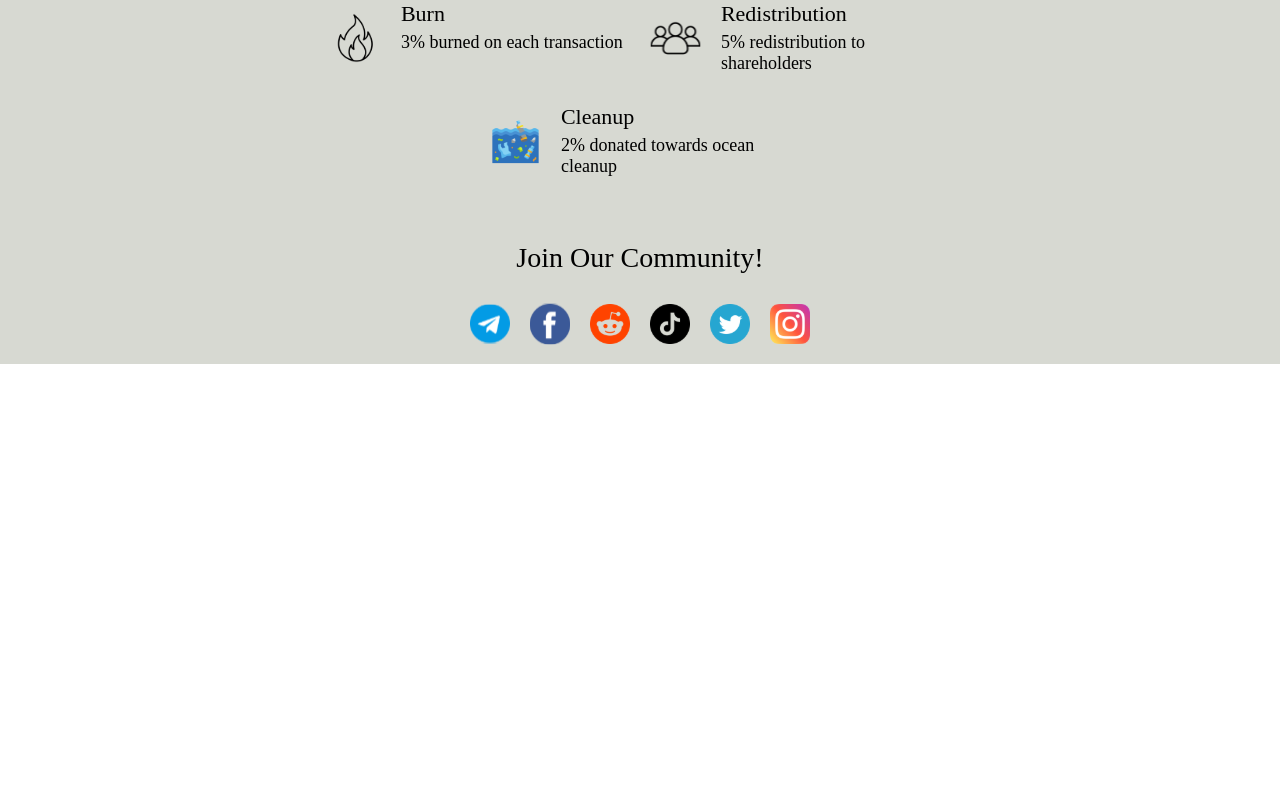
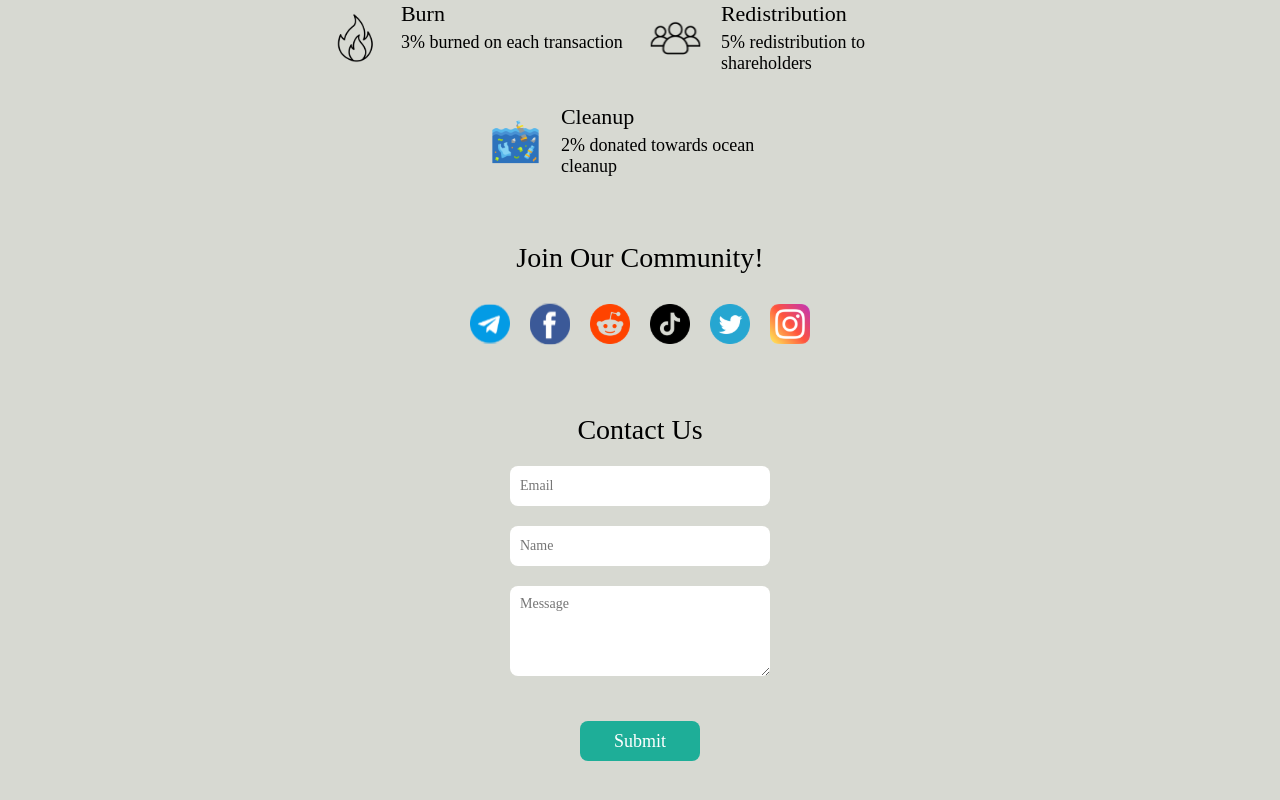
Before and after one commit to RivasCVA/caviar-webapp, a React (Create React App) app: page / in a window 1280 px wide. Shown: the part 858-1658 px from the top of the page. Before the commit the page ends 1222 px from the top, so only its background shows below. Built offline with nearby package versions, Linux system fonts and the light colour scheme; the HTML template or start-up script is replaced by a standard one.

Commit message:
add contact section (#28)

```diff
--- a/src/components/Button/Button.tsx
+++ b/src/components/Button/Button.tsx
@@ -20,13 +20,13 @@ export default Button;
 
 const styles = StyleSheet.create({
     container: {
-        backgroundColor: Color.purple,
+        backgroundColor: Color.caviarGreen,
         color: Color.white,
-        width: 175,
-        height: 50,
+        width: 120,
+        height: 40,
         borderWidth: 0,
         borderRadius: 8,
-        fontSize: 24,
+        font: '500 18px Poppins',
         cursor: 'pointer',
         transition: 'transform 450ms',
         ':hover': {
--- a/src/pages/HomePage/HomePage.tsx
+++ b/src/pages/HomePage/HomePage.tsx
@@ -5,6 +5,7 @@ import Icon from 'components/Icon';
 import Tokenomics, { TokenomicsItem } from './components/Tokenomics';
 import Roadmap, { RoadmapItem } from './components/Roadmap';
 import Community, { CommunityItem } from './components/Community';
+import Contact from './components/Contact';
 
 const HomePage = (): JSX.Element => {
     return (
@@ -66,6 +67,9 @@ const HomePage = (): JSX.Element => {
                 <CommunityItem icon="twitter" href="https://twitter.com/" />
                 <CommunityItem icon="instagram" href="https://instagram.com/" />
             </Community>
+
+            {/* Contact Us */}
+            <Contact title="Contact Us" />
         </div>
     );
 };
@@ -77,6 +81,7 @@ const styles = StyleSheet.create({
         flexDirection: 'column',
         alignItems: 'center',
         minHeight: '100vh',
+        paddingBottom: 50,
     },
     background: {
         position: 'absolute',
--- /dev/null
+++ b/src/pages/HomePage/components/Contact/Contact.tsx
@@ -0,0 +1,119 @@
+import React, { useState } from 'react';
+import { StyleSheet, css } from 'aphrodite';
+import Button from 'components/Button';
+import Color from 'util/Color';
+
+type Props = {
+    title: string;
+};
+
+const Contact = (props: Props): JSX.Element => {
+    const { title } = props;
+    const [email, setEmail] = useState('');
+    const [name, setName] = useState('');
+    const [message, setMessage] = useState('');
+    const [error, setError] = useState('');
+    const CAVIAR_EMAIL = 'caviar@gmail.com';
+
+    const handleSubmit = () => {
+        if (email.length === 0 || name.length === 0 || message.length === 0) {
+            setError('All fields are required');
+            return;
+        }
+
+        const emailRegex = /^[^@\s]+@[^@\s.]+\.[^@.\s]+$/;
+        if (!emailRegex.test(email)) {
+            setError('Invalid email');
+            return;
+        }
+
+        if (name.length <= 2) {
+            setError('Invalid name');
+            return;
+        }
+
+        if (message.length <= 2) {
+            setError('Please provide a detailed message');
+            return;
+        }
+
+        window.open(
+            `mailto:${CAVIAR_EMAIL}?subject=Caviar Contact - ${name}&body=${message}`,
+            '_self'
+        );
+    };
+
+    const handleFocus = () => {
+        setError('');
+    };
+
+    return (
+        <div className={css(styles.container)}>
+            <h2 className={css(styles.title)}>{title}</h2>
+            <input
+                className={css(styles.input)}
+                value={email}
+                type="email"
+                placeholder="Email"
+                onChange={(event) => setEmail(event.target.value)}
+                onFocus={handleFocus}
+            />
+            <input
+                className={css(styles.input)}
+                value={name}
+                type="text"
+                placeholder="Name"
+                onChange={(event) => setName(event.target.value)}
+                onFocus={handleFocus}
+            />
+            <textarea
+                className={css(styles.textarea)}
+                value={message}
+                placeholder="Message"
+                onChange={(event) => setMessage(event.target.value)}
+                onFocus={handleFocus}
+            />
+            <p className={css(styles.error)}>{error}</p>
+            <Button title="Submit" onClick={handleSubmit} />
+        </div>
+    );
+};
+
+export default Contact;
+
+const styles = StyleSheet.create({
+    container: {
+        display: 'flex',
+        flexDirection: 'column',
+        alignItems: 'center',
+    },
+    title: {
+        font: '500 28px Roboto Mono',
+        paddingTop: 50,
+        paddingBottom: 10,
+    },
+    input: {
+        width: 250,
+        height: 40,
+        font: '14px Poppins',
+        paddingLeft: 10,
+        border: 'none',
+        borderRadius: 8,
+        margin: '10px 0px',
+    },
+    textarea: {
+        width: 250,
+        height: 80,
+        font: '14px Poppins',
+        paddingLeft: 10,
+        paddingTop: 10,
+        border: 'none',
+        borderRadius: 8,
+        margin: '10px 0px',
+    },
+    error: {
+        font: '400 16px Poppins',
+        height: 35,
+        color: Color.red,
+    },
+});
--- /dev/null
+++ b/src/pages/HomePage/components/Contact/index.ts
@@ -0,0 +1 @@
+export { default } from './Contact';
--- a/src/util/Color.ts
+++ b/src/util/Color.ts
@@ -10,6 +10,7 @@ const Color = {
     oceanBlue: '#038198',
     oceanDark: '#021d32',
     caviarGreen: '#1eae98',
+    red: '#ed4337',
 };
 
 export default Color;
```
